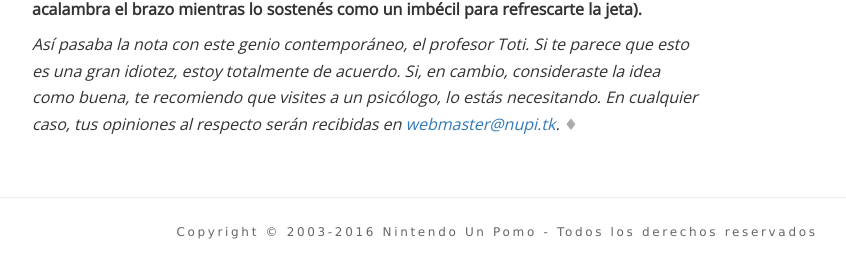
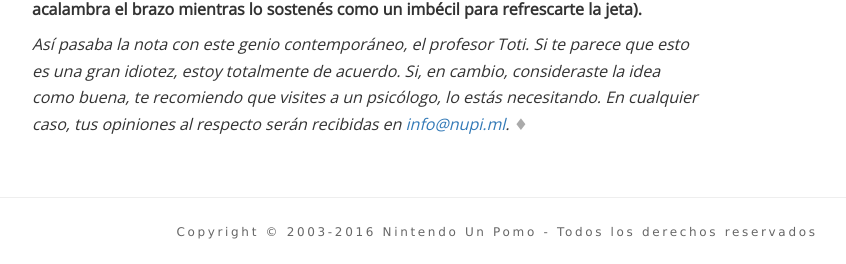
Before and after one commit to nintendounpomo/nintendounpomo.github.io, a Jekyll site: the page built from articulos/_posts/2016-04-26-venti-toti.html, in a window 1280 px wide and 900 px high, scrolled down 3286 px, cut to the strip 472-736 px from the top of the window. Shown: the whole strip, without its empty margins (143-989 px from the left). Built offline with Jekyll 4.4.1, drawn with Linux system fonts in a browser that asks for light colours; nearby versions of some CDN libraries; comment, search, counter and statistics services are not loaded.

Commit message:
Corregidas más referencias al dominio viejo.

```diff
--- a/_config.yml
+++ b/_config.yml
@@ -1,9 +1,10 @@
 # Site settings
 title: NUP
-email: info@nupi.tk
+email: info@nupi.ml
 description: NUP International, una vez más a los ponchazos en internet.
 baseurl: "" # the subpath of your site, e.g. /blog/ NOTA: No agregar barra al final.
 url: "http://www.nupi.ml" # the base hostname & protocol for your site
+blogurl: "http://blog.nupi.ml"
 
 # Build settings
 markdown: kramdown
--- a/_includes/head.html
+++ b/_includes/head.html
@@ -8,7 +8,7 @@
   <link rel="stylesheet" type="text/css" href="https://cdnjs.cloudflare.com/ajax/libs/lightbox2/2.8.2/css/lightbox.min.css">{% endif %}{% if page.use_typicons or layout.use_typicons %}
   <link rel="stylesheet" type="text/css" href="https://cdnjs.cloudflare.com/ajax/libs/typicons/2.0.7/typicons.min.css">{% endif %}{% if page.use_font_serif or layout.use_font_serif %}
   <link href="https://fonts.googleapis.com/css?family=Gentium+Basic:400,400italic,700,700italic" rel="stylesheet" type="text/css">{% endif %}
-  <link href="http://blog.nupi.tk/favicon.ico" rel="icon" type="image/x-icon">{% else %}
+  <link href="{{ site.blogurl }}/favicon.ico" rel="icon" type="image/x-icon">{% else %}
   <link rel="stylesheet" href="{{ "/local/bootstrap-3.3.6/bootstrap.min.css" | prepend:site.baseurl }}">{% if page.use_lightbox or layout.use_lightbox %}
   <link rel="stylesheet" href="{{ "/local/lightbox2-2.8.2/css/lightbox.min.css" | prepend:site.baseurl }}">{% endif %}{% if page.use_typicons or layout.use_typicons %}
   <link rel="stylesheet" type="text/css" href="{{ "/local/typicons-2.0.7/typicons.min.css" | prepend:site.baseurl }}">{% endif %}{% if page.use_font_serif or layout.use_font_serif %}
--- a/_includes/header.html
+++ b/_includes/header.html
@@ -18,7 +18,7 @@
           <li role="presentation"><a role="button" {% if nombre_seccion == "arte" %}class="active" {% endif %}href="/arte">Arte</a></li>
           <li role="presentation"><a role="button" {% if nombre_seccion == "relatos" %}class="active" {% endif %}href="/relatos">Relatos</a></li>
           <li role="presentation"><a role="button" {% if nombre_seccion == "articulos" %}class="active" {% endif %}href="/articulos">Art&iacute;culos</a></li>
-          <li role="presentation"><a role="button" href="http://blog.nupi.tk">Blog</a></li>
+          <li role="presentation"><a role="button" href="{{ site.blogurl }}">Blog</a></li>
           <li role="presentation"><a role="button" id="nup-contact-form" href="https://form.jotformz.com/61006851451650" class="lightbox-61006851451650">Contacto</a></li>
           <li role="presentation"><a role="button" {% if nombre_seccion == "search.html" %}class="active" {% endif %}href="/search.html">Buscar</a></li>
           <li role="presentation"><a role="button" href="https://twitter.com/NupBot" class="social-twitter" title="Seguir en Twitter"><span>Twitter</span></a></li>
--- a/articulos/_posts/2016-04-26-venti-toti.html
+++ b/articulos/_posts/2016-04-26-venti-toti.html
@@ -137,4 +137,4 @@
 parece que esto es una gran idiotez, estoy totalmente de acuerdo. Si, en
 cambio, consideraste la idea como buena, te recomiendo que visites a un
 psic&oacute;logo, lo est&aacute;s necesitando. En cualquier caso, tus opiniones al
-respecto ser&aacute;n recibidas en <a href="mailto:webmaster@nupi.tk">webmaster@nupi.tk</a>.</em></p>
+respecto ser&aacute;n recibidas en <a href="mailto:{{ site.email }}">{{ site.email }}</a>.</em></p>
--- a/form-submited.html
+++ b/form-submited.html
@@ -2,9 +2,9 @@
 <html>
 <head>
 <title>Redireccionando</title>
-<meta http-equiv="Refresh" content="0;{{ site.baseurl }}">
+<meta http-equiv="Refresh" content="0;{{ site.url }}">
 </head>
 <body>
-<p><a href="{{ site.baseurl }}">Haga clic aqu&iacute; si no es redirigido autom&aacute;ticamente</a></p>
+<p><a href="{{ site.url }}">Haga clic aqu&iacute; si no es redirigido autom&aacute;ticamente</a></p>
 </body>
 </html>
```
